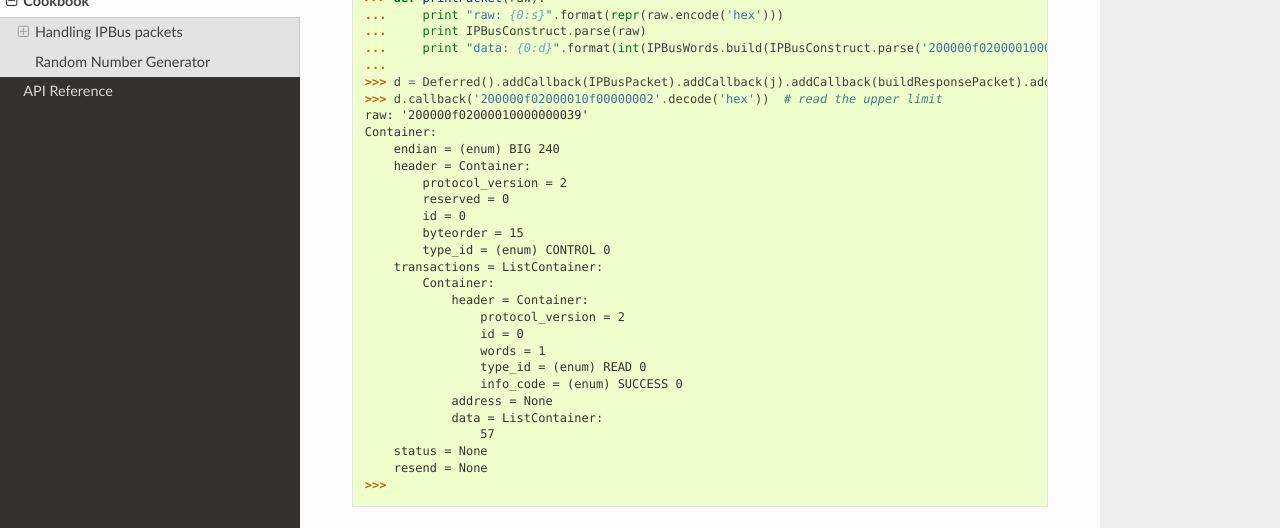
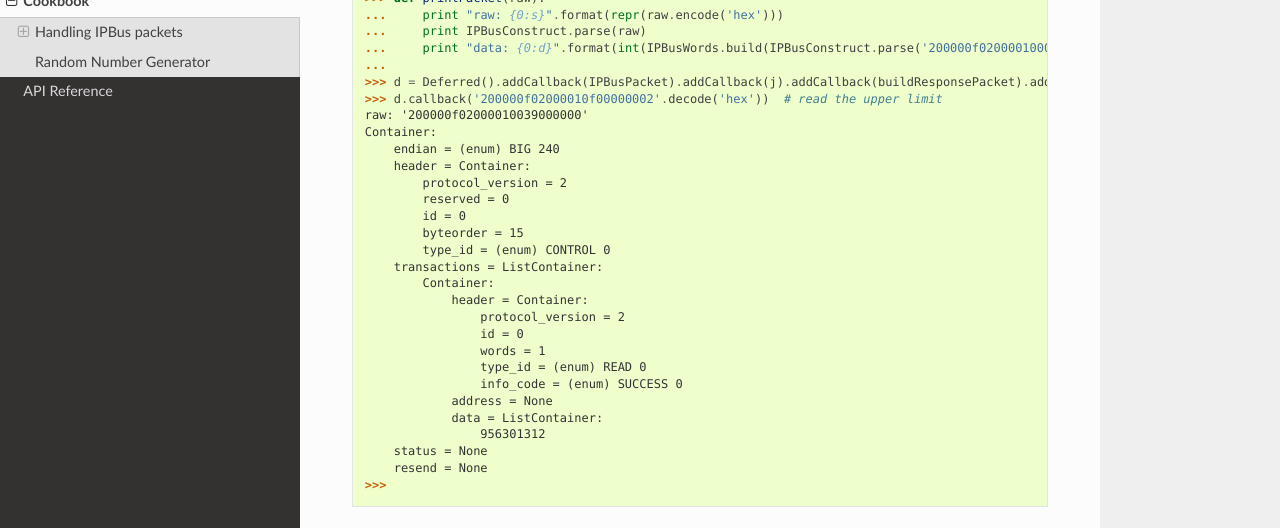
Before and after one commit to kratsg/ironman, a Sphinx documentation site: the page built from docs/cookbook.rst, in a window 1280 px wide and 900 px high, scrolled down 3091 px. Shown: the part 204-732 px from the top of the window. Built offline with Sphinx 7.4.7 and the Read the Docs theme 2.0.0, drawn with Linux system fonts in a browser that asks for light colours.

```diff
--- a/docs/cookbook.rst
+++ b/docs/cookbook.rst
@@ -160,7 +160,7 @@ One might like to be able to generate a full test of the ``ironman`` suite by se
 ...
 >>> d = Deferred().addCallback(IPBusPacket).addCallback(j).addCallback(buildResponsePacket).addCallback(printPacket)
 >>> d.callback('200000f02000010f00000002'.decode('hex'))  # read the upper limit
-raw: '200000f02000010000000039'
+raw: '200000f02000010039000000'
 Container:
     endian = (enum) BIG 240
     header = Container:
@@ -179,7 +179,7 @@ Container:
                 info_code = (enum) SUCCESS 0
             address = None
             data = ListContainer:
-                57
+                956301312
     status = None
     resend = None
 >>>
```
Also changed, not shown: 1 other file.
